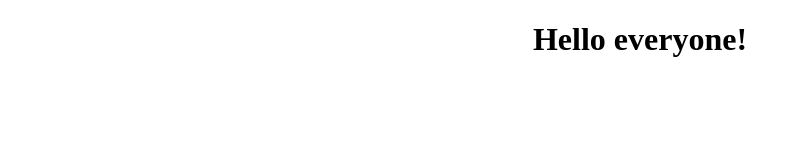
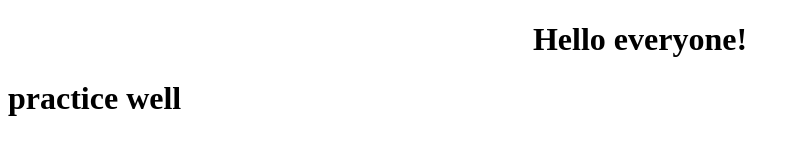
Before and after one commit to Shashank3173/multibranch-practie, a plain HTML site: page index.html in a window 1280 px wide. Shown: the whole page, without its empty margins (0-800 px from the left). Drawn offline with Linux system fonts and the light colour scheme.

Commit message:
hello & practice well

```diff
--- a/index.html
+++ b/index.html
@@ -7,5 +7,6 @@
 </head>
 <body>
     <h1 align="center">Hello everyone!</h1>
+    <h1>practice well</h3>
 </body>
 </html>
```
